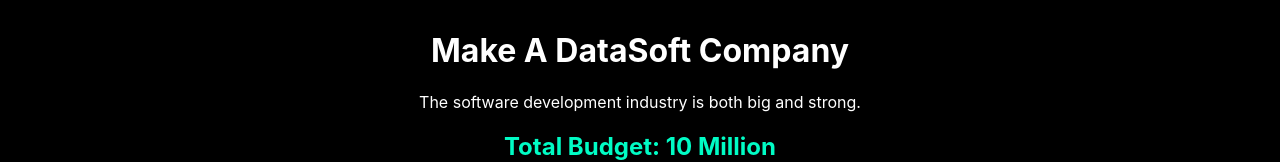
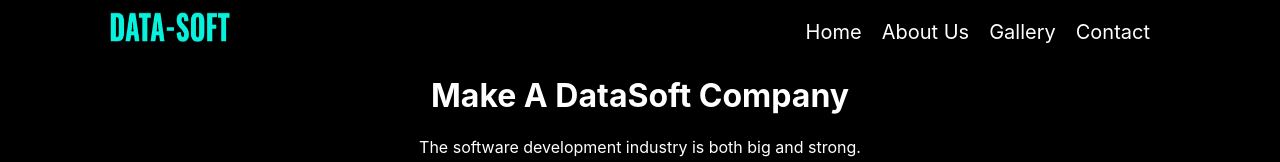
Before and after one commit to HossenMahmud/datasoft-company, a React (Create React App) app: page / in a window 1280 px wide. Shown: the top 162 px of the page. Built offline with nearby package versions, Linux system fonts and the light colour scheme.

Commit message:
Final version Prject source code

```diff
--- a/src/App.js
+++ b/src/App.js
@@ -5,7 +5,9 @@ import Header from './components/Header/Header';
 function App() {
   return (
     <div className="App">
+      {/* Navigation and Heading part */}
       <Header></Header>
+      {/* Main body part */}
       <Company></Company>
     </div>
   );
--- a/src/components/Company/Company.js
+++ b/src/components/Company/Company.js
@@ -7,11 +7,12 @@ const Company = () => {
     const [employees, setEmployees] = useState([]);
     const [lists, setLists] = useState([]);
     useEffect(() => {
+        // Fetch data to JSON file
         fetch('./employee.json')
             .then(res => res.json())
             .then(data => setEmployees(data))
     }, []);
-
+    // Add to button envent Handler function
     const handleAddToList = (employee) => {
         employee.isadded = true;
         const newEmployee = [...lists, employee];
@@ -20,8 +21,8 @@ const Company = () => {
     }
     return (
         <div className='company-container'>
+            {/* Employees part */}
             <div className='employee-container'>
-
                 {
                     employees.map(employee => <Employee
                         key={employee.id}
@@ -29,9 +30,9 @@ const Company = () => {
                         employee={employee}
                     ></Employee>)
                 }
-
             </div>
-            <div className='cart-container'>
+            {/* Selected Employee List */}
+            <div className='list-container'>
                 <List list={lists}></List>
             </div>
         </div>
--- a/src/components/Employee/Employee.js
+++ b/src/components/Employee/Employee.js
@@ -4,7 +4,9 @@ import { faUser, faCheckSquare } from '@fortawesome/free-solid-svg-icons'
 import './Employee.css';
 
 const Employee = (props) => {
+    // Bbject destructuring from Employee
     const { name, age, image, salary, job, gender, isadded } = props.employee;
+    // Font-Awesome Icon
     const addListIcon = <FontAwesomeIcon icon={faUser} />
     const StayIcon = <FontAwesomeIcon icon={faCheckSquare} />
     return (
@@ -17,6 +19,7 @@ const Employee = (props) => {
             <h5>Age: {age}</h5>
             <h5>Gender: {gender}</h5>
             <h5>Salary: ${salary}</h5>
+            {/* Using Trynary Operator for Button */}
             {
                 isadded ? <button className='add-btn-submited'>{StayIcon} Already Added</button> : <button onClick={() => props.handleAddToList(props.employee)} className='add-btn'>{addListIcon} Add To List</button>
             }
--- a/src/components/Header/Header.css
+++ b/src/components/Header/Header.css
@@ -9,3 +9,23 @@
 .header h2{
     color:rgb(0, 252, 197);
 }
+.manu-part{
+    padding: 2px 100px;
+    line-height: 40px;
+    display: flex;
+    justify-content: space-between;
+}
+.manu-part img{
+    width: 120px;
+    height: 30px;
+}
+.nav-item a{
+    text-decoration: none;
+    color: white;
+    margin-right: 20px;
+    font-size: 20px;
+    transition: all linear .3s;
+}
+.nav-item a:hover{
+    color: rgb(0, 252, 197);
+}
--- a/src/components/Header/Header.js
+++ b/src/components/Header/Header.js
@@ -1,9 +1,21 @@
 import React from 'react';
+import logo from '../../images/logo.png';
 import './Header.css';
 
 const Header = () => {
     return (
         <div className='header'>
+            {/* Navigation and logo part */}
+            <div className='manu-part'>
+                <img src={logo} alt="" />
+                <nav className='nav-item'>
+                    <a href="/Home">Home</a>
+                    <a href="/About">About Us</a>
+                    <a href="/Gallery">Gallery</a>
+                    <a href="/Contact">Contact</a>
+                </nav>
+            </div>
+            {/* Heading Title part */}
             <h1>Make A DataSoft Company</h1>
             <p>The software development industry is both big and strong.</p>
             <h2>Total Budget: 10 Million</h2>
```
Also changed, not shown: src/components/Company/Company.css (line endings or trailing spaces), src/images/logo.png (added), 1 other file (tests, documents, lock files or other folders).
